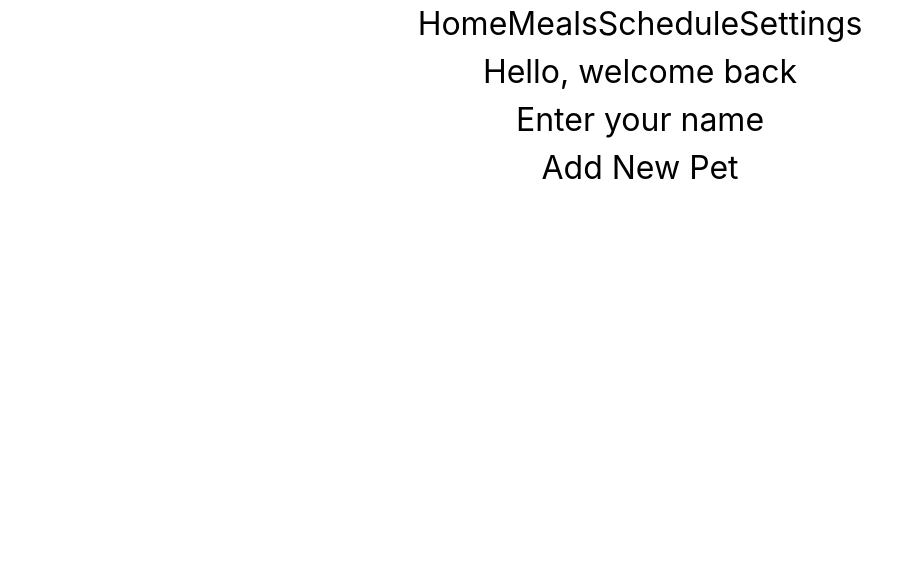
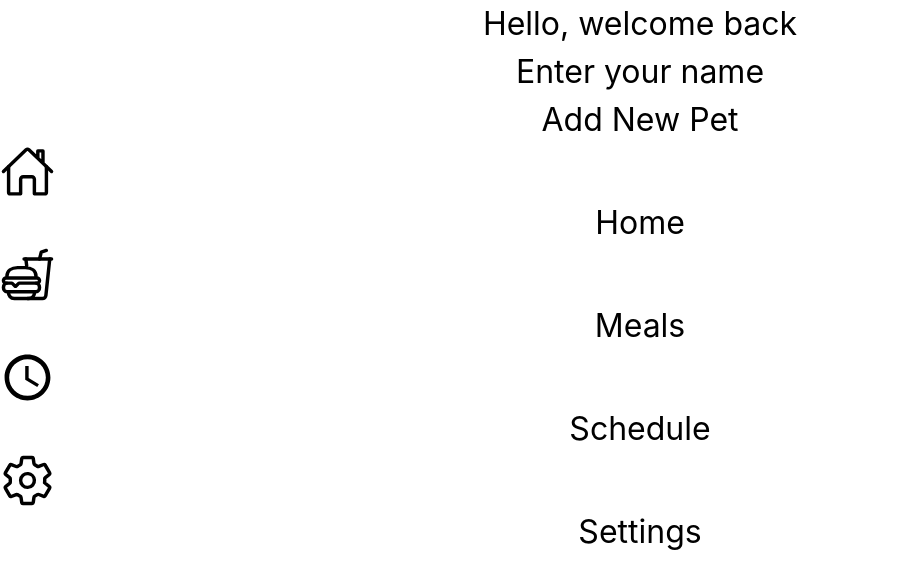
Before and after one commit to abawor/petfed_web, a React (Vite) app in the folder petfed_web/: page / in a window 1280 px wide. Shown: the top 588 px of the page, without its empty margins (0-923 px from the left). Built offline with nearby package versions, Linux system fonts and the light colour scheme.

Commit message:
Moved nav to bottom of screen and updated icons

```diff
--- a/petfed_web/src/App.jsx
+++ b/petfed_web/src/App.jsx
@@ -1,25 +1,47 @@
 import { BrowserRouter as Router, Routes, Route, Link } from 'react-router-dom';
 import HomeScreen from './pages/HomeScreen';
 import AddNewPet from './pages/AddNewPet';
+import { IoHomeOutline } from "react-icons/io5";
+import { IoFastFoodOutline } from "react-icons/io5";
+import { MdSchedule } from "react-icons/md";
+import { IoSettingsOutline } from "react-icons/io5";
 import './App.css'
 
 
 function App() {
   return (
     <Router>
-      {/* Navigation Bar */}
-      <nav className="flex justify-around p-4 bg-gray-100 border-b border-gray-300">
-        <Link to="/" className="text-lg text-black">Home</Link>
-        <Link to="/" className="text-lg text-black">Meals</Link>
-        <Link to="/" className="text-lg text-black">Schedule</Link>
-        <Link to="/" className="text-lg text-black">Settings</Link>
-      </nav>
+      <div className="flex flex-col h-screen justify-between">
 
-      {/* Routes for the app */}
-      <Routes>
-        <Route path="/" element={<HomeScreen />} />
-        <Route path="/add-new-pet" element={<AddNewPet />} />
-      </Routes>
+        {/* Routes for the app */}
+        <Routes>
+          <Route path="/" element={<HomeScreen />} />
+          <Route path="/add-new-pet" element={<AddNewPet />} />
+        </Routes>
+
+
+
+        {/* Navigation Bar */}
+        <nav className="flex justify-around p-4 bg-gray-100">
+          <Link to="/" className="text-lg">
+            <IoHomeOutline size={55} className=" mx-auto"/>
+            Home
+          </Link>
+          <Link to="/" className="text-lg">
+            <IoFastFoodOutline size={55} className=" mx-auto"/>
+            Meals
+          </Link>
+          <Link to="/" className="text-lg">
+            <MdSchedule size={55} className=" mx-auto"/>
+            Schedule
+          </Link>
+          <Link to="/" className="text-lg">
+            <IoSettingsOutline size={55} className=" mx-auto"/>
+            Settings
+          </Link>
+        </nav>
+
+      </div>
     </Router>
   );
 }
--- a/petfed_web/src/index.css
+++ b/petfed_web/src/index.css
@@ -2,7 +2,13 @@
   font-family: Inter, system-ui, Avenir, Helvetica, Arial, sans-serif;
   line-height: 1.5;
   font-weight: 400;
-  font-size: xx-large
+  font-size: small
+}
+
+@media (pointer:none), (pointer:coarse) {
+  :root {
+    font-size: xx-large
+  }
 }
 
 @tailwind base;
```
